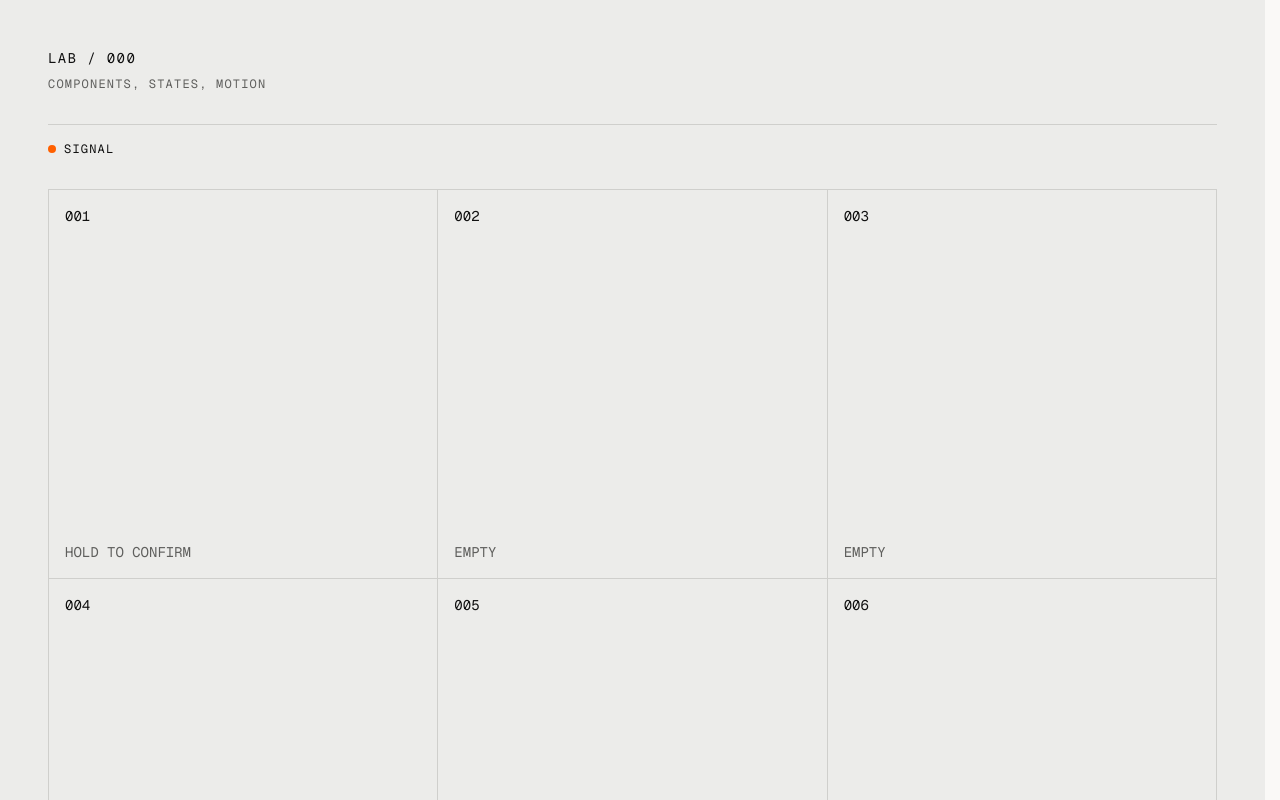
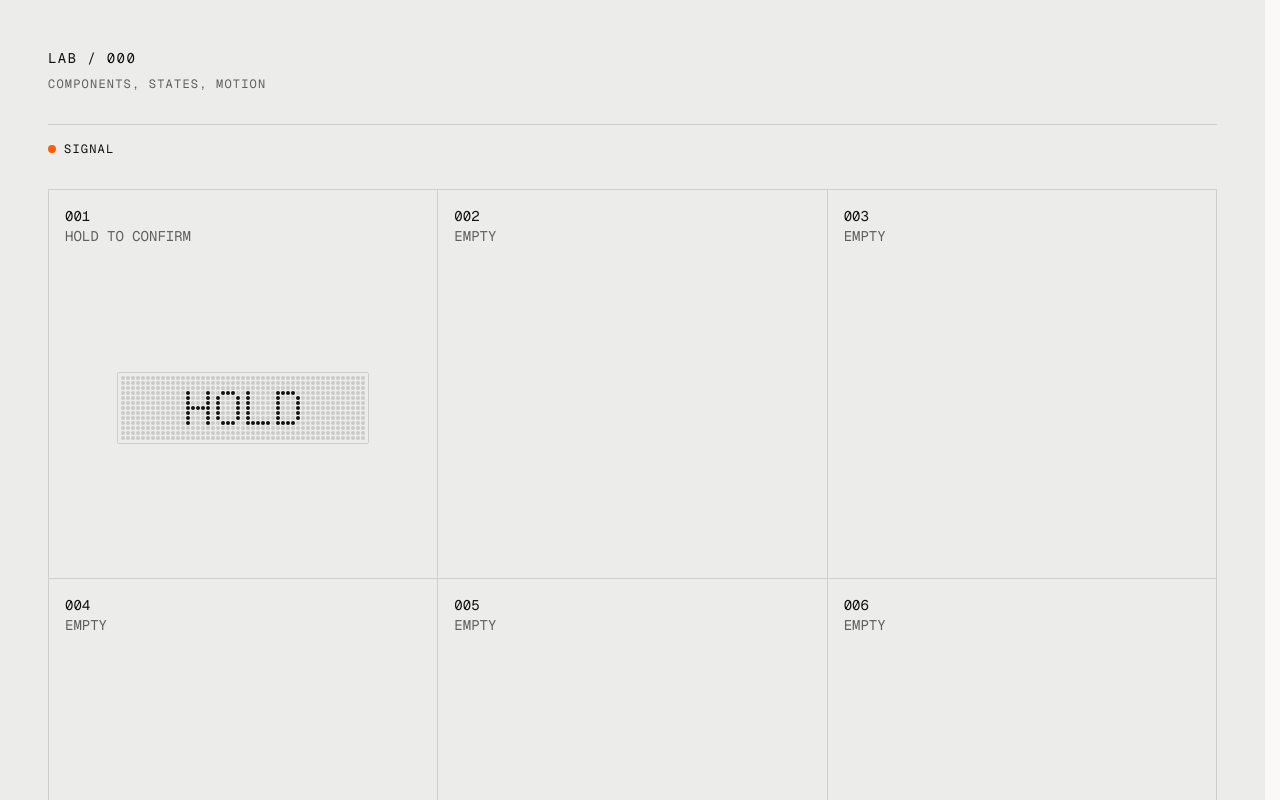
Before and after one commit to cagndz/agundez-me, a Next.js app: page /lab in a window 1280 px wide. Shown: the top 800 px of the page. Built offline with nearby package versions, Linux system fonts and the light colour scheme.

Commit message:
git commit -m "feat(lab): render live demos inside grid cells with a stretched link"

```diff
--- a/src/app/(lab)/lab/lab-grid.tsx
+++ b/src/app/(lab)/lab/lab-grid.tsx
@@ -1,27 +1,38 @@
 import type { LabItem } from '@/lab/items'
 import Link from 'next/link'
+import { demos } from '@/lab/registry'
 
 export default function LabGrid({ items }: { items: LabItem[] }) {
 	return (
 		<div className='grid grid-cols-1 border-t border-l border-border md:grid-cols-2 lg:grid-cols-3'>
-			{items.map((item) => (
+			{items.map((item) => {
+				const Demo = demos[item.slug]
+				return (
+					<div
+						key={item.id}
+						className='group relative flex aspect-square flex-col justify-between border-r border-b border-border p-4 font-mono text-sm uppercase transition-colors duration-100 ease-out-strong'
+					>
 						<Link
-					key={item.id}
 							href={`/lab?c=${item.slug}`}
 							data-lab-cell={item.slug}
 							scroll={false}
-					className='group flex aspect-square flex-col justify-between border-r border-b border-border p-4 font-mono text-sm uppercase transition-colors duration-100 ease-out-strong active:bg-foreground/1'
-				>
+							aria-label={`Open ${item.title}`}
+							className='absolute inset-0'
+						/>
 						<span className='flex items-center gap-2'>
 							<span>{item.id}</span>
 							<span
-							className='size-2 rounded-full bg-accent opacity-0 transition-[opacity,translate] duration-150 ease-out-strong group-hover:opacity-100 group-focus-visible:opacity-100 motion-safe:-translate-x-2 motion-safe:group-hover:translate-x-0 motion-safe:group-focus-visible:translate-x-0 group-hover:duration-200 group-focus-visible:duration-200'
+								className='size-2 rounded-full bg-accent opacity-0 transition-[opacity,translate] duration-150 ease-out-strong group-hover:opacity-100 group-has-[a:focus-visible]:opacity-100 motion-safe:-translate-x-2 motion-safe:group-hover:translate-x-0 motion-safe:group-has-[a:focus-visible]:translate-x-0 group-hover:duration-200 group-has-[a:focus-visible]:duration-200'
 								aria-hidden='true'
 							/>
 						</span>
 						<span className='text-muted'>{item.title}</span>
-				</Link>
-			))}
+						<div className='pointer-events-none relative flex flex-1 items-center justify-center'>
+							<div className='pointer-events-auto'>{Demo && <Demo />}</div>
+						</div>
+					</div>
+				)
+			})}
 		</div>
 	)
 }
```
Lines whose indentation alone changed are shown as unchanged.
